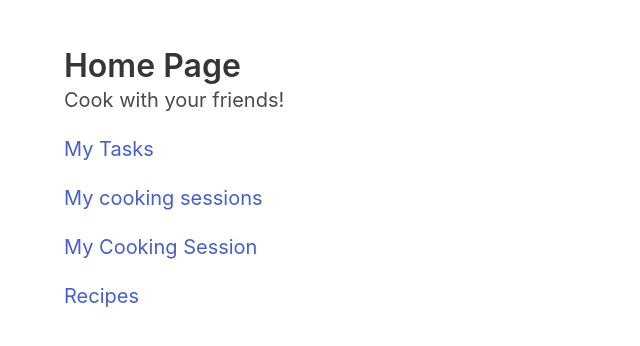
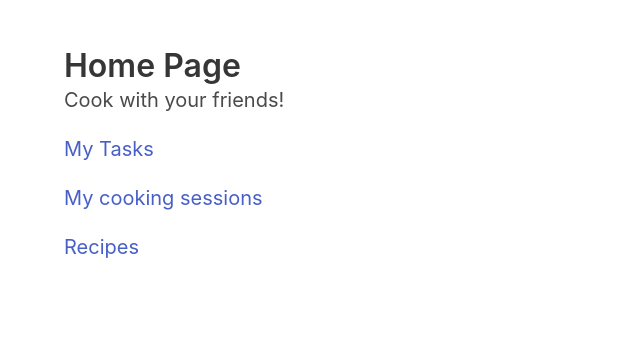
Before and after one commit to funkyrailroad/sous-chefs, a Django app: page /my_app/home in a window 1280 px wide. Shown: the part 52-398 px from the top of the page, without its empty margins (0-640 px from the left). Run offline with Django 5.2, Linux system fonts and the light colour scheme; some libraries are stand-ins or nearby versions.

Commit message:
Remove single cooking session from homepage

```diff
--- a/my_app/templates/my_app/home.html
+++ b/my_app/templates/my_app/home.html
@@ -6,6 +6,5 @@
 
   <h3 class="subtitle is-5"> <a href="{% url 'my_app:my-tasks-view' %}">My Tasks</a> </h3>
   <h3 class="subtitle is-5"> <a href="{% url 'my_app:list-my-cooking-sessions' %}">My cooking sessions</a> </h3>
-  <h3 class="subtitle is-5"> <a href="{% url 'my_app:my-cooking-session' %}">My Cooking Session</a> </h3>
   <h3 class="subtitle is-5"> <a href="{% url 'my_app:recipes-list-view' %}">Recipes</a> </h3>
 {% endblock %}
```
